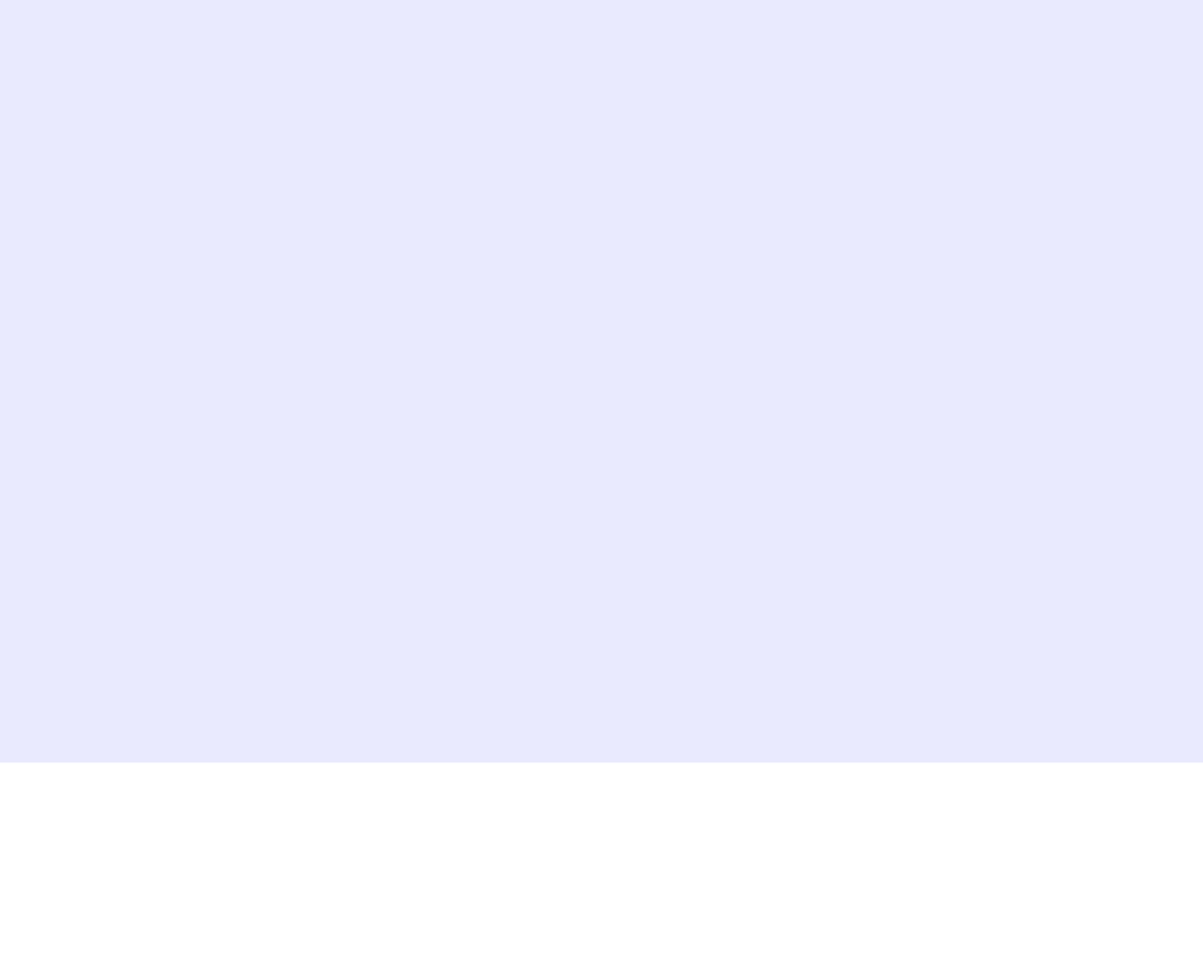
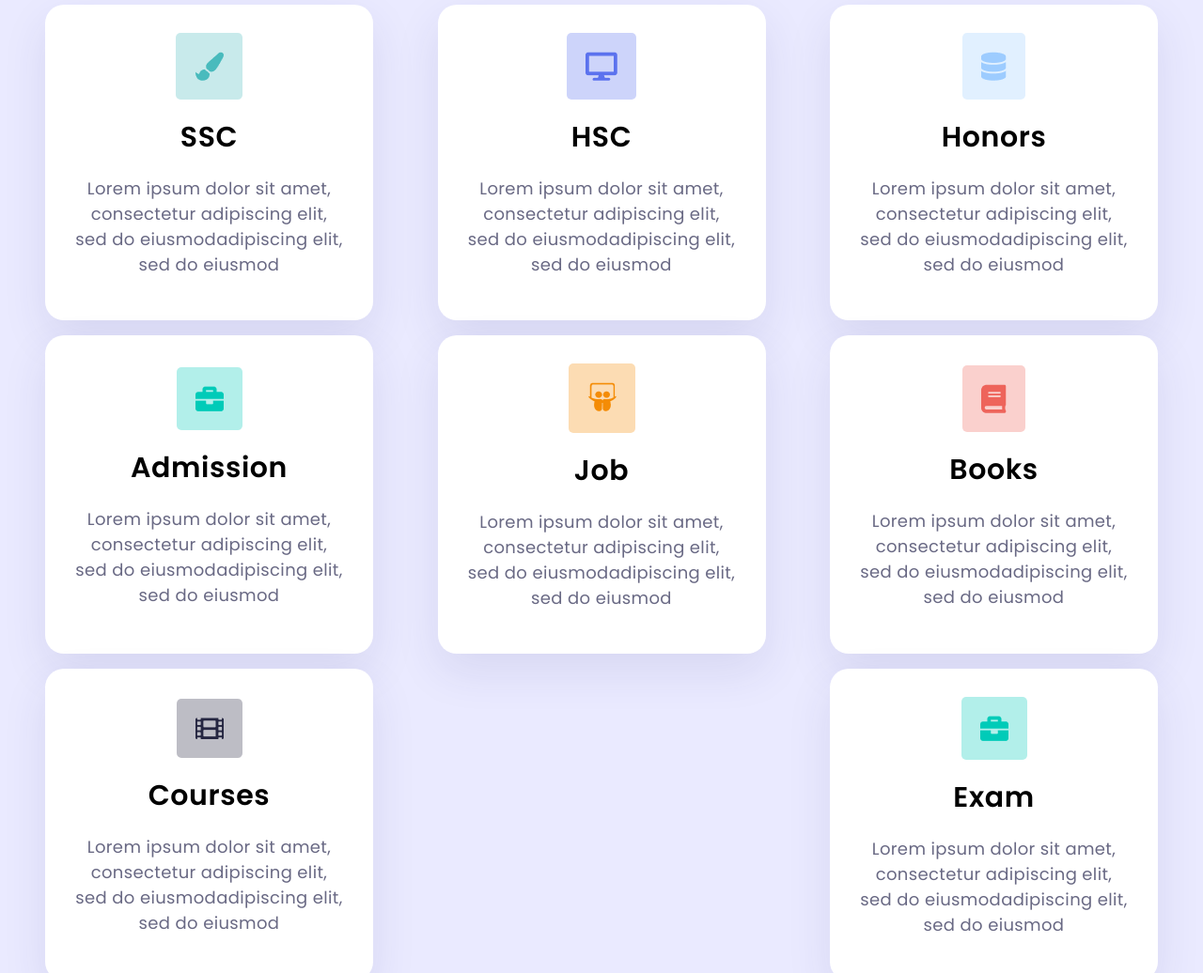
Before and after one commit to Ibrahim-ST/Unique-School, a plain HTML site: page index.html in a window 1280 px wide. Shown: the part 1764-2800 px from the top of the page at 94% size. Before the commit the page ends 2576 px from the top, so only its background shows below. Drawn offline with nearby package versions, Linux system fonts and the light colour scheme.

Commit message:
added courses

```diff
--- a/index.html
+++ b/index.html
@@ -23,15 +23,10 @@
     <section class="my-3  mx-5">
       <div class="d-flex align-items-center justify-content-between  flex-wrap">
         <div class="d-flex align-items-center">
-          <i class="fa-solid fa-envelope"></i>
+          <img src="./assets/email.png" alt="" class="email-icon">
           <span>uniqueeschool@gmail.com</span>
         </div>
         <div class="d-flex justify-content-between gap-3">
-          <!-- <i class="fa-brands fa-facebook-f fa-1.5x" ></i>
-          <i class="fa-brands fa-instagram"></i>
-          <i class="fa-brands fa-linkedin"></i>
-          <i class="fa-brands fa-youtube"></i>
-          <i class="fa-brands fa-whatsapp"></i> -->
           <img src="./assets/Facebook.png" alt="" />
           <img src="./assets/Instagram.png" alt="" />
           <img src="./assets/LinkedIn.png" alt="" />
@@ -173,7 +168,73 @@
 
     <section class="fav-courses">
         <div class="mx-5 ">
-            <h3>Choice favourite course from top category</h3>
+            <h3 class="">Choice favourite course from top category</h3>
+            <div class="d-flex flex-wrap gap-3 justify-content-between pb-5">
+                <div class="course-cards">
+                    <img src="./assets/courses/ssc.png" alt="" id="ssc">
+                    <h4>SSC</h4>
+                    <p>Lorem ipsum dolor sit amet, consectetur
+                         adipiscing elit, <br> sed do eiusmodadipiscing elit, <br>
+                         sed do eiusmod
+                    </p>
+                </div>
+                <div class="course-cards">
+                    <img src="./assets/courses/HSC.png" alt="" id="hsc">
+                    <h4>HSC</h4>
+                    <p>Lorem ipsum dolor sit amet, consectetur
+                         adipiscing elit, <br> sed do eiusmodadipiscing elit, <br>
+                         sed do eiusmod
+                    </p>
+                </div>
+                <div class="course-cards">
+                    <img src="./assets/courses/honors.png" alt="" id="honors">
+                    <h4>Honors</h4>
+                    <p>Lorem ipsum dolor sit amet, consectetur
+                         adipiscing elit, <br> sed do eiusmodadipiscing elit, <br>
+                         sed do eiusmod
+                    </p>
+                </div>
+                <div class="course-cards">
+                    <img src="./assets/courses/Admission.png" alt="" id="admission">
+                    <h4>Admission</h4>
+                    <p>Lorem ipsum dolor sit amet, consectetur
+                         adipiscing elit, <br> sed do eiusmodadipiscing elit, <br>
+                         sed do eiusmod
+                    </p>
+                </div>
+                <div class="course-cards">
+                    <img src="./assets/courses/Job.png" alt="" id="job">
+                    <h4>Job</h4>
+                    <p>Lorem ipsum dolor sit amet, consectetur
+                         adipiscing elit, <br> sed do eiusmodadipiscing elit, <br>
+                         sed do eiusmod
+                    </p>
+                </div>
+                <div class="course-cards">
+                    <img src="./assets/courses/Books.png" alt="" id="books">
+                    <h4>Books</h4>
+                    <p>Lorem ipsum dolor sit amet, consectetur
+                         adipiscing elit, <br> sed do eiusmodadipiscing elit, <br>
+                         sed do eiusmod
+                    </p>
+                </div>
+                <div class="course-cards">
+                    <img src="./assets/courses/Courses.png" alt="" id="courses">
+                    <h4>Courses</h4>
+                    <p>Lorem ipsum dolor sit amet, consectetur
+                         adipiscing elit, <br> sed do eiusmodadipiscing elit, <br>
+                         sed do eiusmod
+                    </p>
+                </div>
+                <div class="course-cards">
+                    <img src="./assets/courses/Exam.png" alt="" id="exam">
+                    <h4>Exam</h4>
+                    <p>Lorem ipsum dolor sit amet, consectetur
+                         adipiscing elit, <br> sed do eiusmodadipiscing elit, <br>
+                         sed do eiusmod
+                    </p>
+                </div>
+            </div>
         </div>
     </section>
 
--- a/style.css
+++ b/style.css
@@ -1,5 +1,11 @@
 body {
   font-family: Poppins;
+}
+
+.email-icon {
+  width: 40px;
+  height: 40px;
+  margin: 0px 3px;
 }
 
 .signupBtn {
@@ -24,7 +30,11 @@ body {
   height: 1000px;
   flex-shrink: 0;
   border-radius: 0px 0px 524px 65px;
-    background: linear-gradient(180deg, #B9FBFF 0%, rgba(209, 201, 241, 0.34) 100%);
+  background: linear-gradient(
+    180deg,
+    #b9fbff 0%,
+    rgba(209, 201, 241, 0.34) 100%
+  );
   box-shadow: 0px 4px 4px 0px rgba(0, 0, 0, 0.25);
 }
 
@@ -35,14 +45,14 @@ body {
 
 .searchBtn {
   border-radius: 28.848px;
-    background: #49BBBD;
+  background: #49bbbd;
   width: 86.063px;
   height: 28.848px;
   flex-shrink: 0;
 }
 
 .title {
-    color: #22376A;
+  color: #22376a;
   text-shadow: 0px 4px 4px rgba(0, 0, 0, 0.25);
   font-size: 22px;
   font-style: normal;
@@ -64,16 +74,17 @@ body {
   height: 80px;
   flex-shrink: 0;
   border-radius: 80px;
-    background: #FFD066;
-    color: #FFF;
+  background: #ffd066;
+  color: #fff;
   font-size: 24px;
   font-style: normal;
   font-weight: 600;
   line-height: normal;
+  border: 0;
 }
 
 .hero-content span {
-    color: #F48C06;
+  color: #f48c06;
   font-size: 54px;
   font-style: normal;
   font-weight: 700;
@@ -81,7 +92,7 @@ body {
 }
 
 .hero-content h3 {
-    color: #1820AE;
+  color: #1820ae;
   font-size: 54px;
   font-style: normal;
   font-weight: 700;
@@ -89,7 +100,7 @@ body {
 }
 
 .hero-content p {
-    color: #614AD3;
+  color: #614ad3;
   font-size: 24px;
   font-style: normal;
   font-weight: 400;
@@ -125,7 +136,10 @@ body {
 }
 
 .success-section h2 {
-    background: var(--Accent-gradient, linear-gradient(90deg, #136CB5 0%, #49BBBD 100%));
+  background: var(
+    --Accent-gradient,
+    linear-gradient(90deg, #136cb5 0%, #49bbbd 100%)
+  );
   background-clip: text;
   -webkit-background-clip: text;
   -webkit-text-fill-color: transparent;
@@ -138,7 +152,7 @@ body {
 }
 
 .success-section p {
-    color: var(--Half-dark-text-color, rgba(1, 5, 20, 0.80));
+  color: var(--Half-dark-text-color, rgba(1, 5, 20, 0.8));
   font-family: Poppins;
   font-size: 24px;
   font-style: normal;
@@ -154,12 +168,11 @@ body {
 }
 
 .fav-courses {
-    height: 1000px;
-    background: #EAEAFF;
+  background: #eaeaff;
   box-shadow: 0px 4px 4px 0px rgba(0, 0, 0, 0.25);
 }
 
-.fav-courses h3{
+.fav-courses h3 {
   color: #252641;
   font-family: Poppins;
   font-size: 36px;
@@ -167,4 +180,78 @@ font-style: normal;
   font-weight: 600;
   line-height: normal;
   width: 792px;
+  padding-top: 80px;
+  padding-bottom: 50px;
 }
+
+.course-cards {
+  border-radius: 20px;
+  background: #fff;
+  box-shadow: 0px 18.83px 47.08px 0px rgba(47, 50, 125, 0.1);
+  width: 349px;
+  /* height: 377px; */
+  flex-shrink: 0;
+  display: flex;
+  flex-direction: column;
+  align-items: center;
+  justify-content: center;
+  padding: 30px 0px;
+}
+
+.course-cards img {
+  padding: 20px;
+  border-radius: 5px;
+}
+
+#ssc {
+  background-color: rgba(73, 187, 189, 0.3);
+}
+
+#hsc {
+  background-color: rgba(91, 114, 238, 0.3);
+}
+
+#honors {
+  background-color: rgba(157, 204, 255, 0.3);
+}
+
+#admission {
+  background-color: rgba(0, 203, 184, 0.3);
+}
+
+#job {
+  background-color: rgba(244, 140, 6, 0.3);
+}
+
+#books {
+  background-color: rgba(238, 100, 91, 0.3);
+}
+
+#courses{
+  background-color: rgba(37, 38, 65, 0.30);
+}
+
+#exam{
+  background-color: rgba(0, 203, 184, 0.30);
+}
+
+.course-cards h4 {
+  color: #000;
+  font-size: 30px;
+  font-style: normal;
+  font-weight: 600;
+  line-height: normal;
+  letter-spacing: 0.6px;
+  margin: 18px 0px;
+}
+
+.course-cards p {
+  color: #696984;
+  text-align: center;
+  font-family: Poppins;
+  font-size: 18px;
+  font-style: normal;
+  font-weight: 400;
+  line-height: normal;
+  letter-spacing: 0.36px;
+}
```
Also changed, not shown: assets/courses/Admission.png (added), assets/courses/Books.png (added), assets/courses/Courses.png (added), assets/courses/Exam.png (added), assets/courses/HSC.png (added), assets/courses/Job.png (added), assets/courses/honors.png (added), assets/courses/ssc.png (added), assets/email.png (added), 1 other file. Lines whose indentation alone changed are shown as unchanged.
